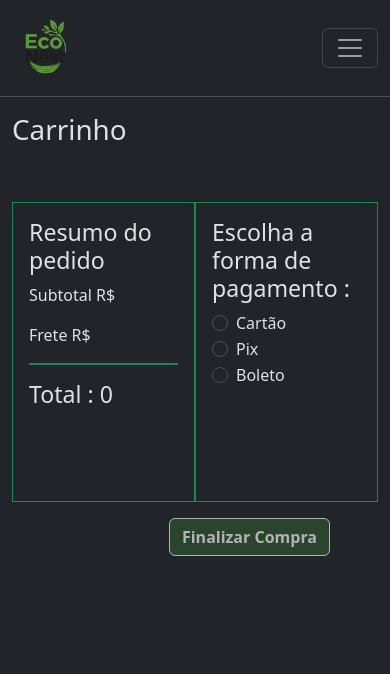
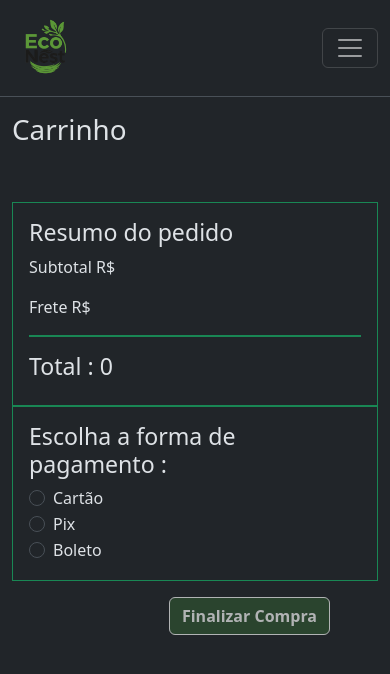
Before and after one commit to Econest-Ecologic/Front-end, a React (Vite) app in the folder Eco-nest/: page /pagamento in a window 390 px wide. Shown: the top 674 px of the page. Built offline with nearby package versions, Linux system fonts and the light colour scheme; no server answers.

Commit message:
fix : responsividade do usuario logado

```diff
--- a/Eco-nest/src/componente/bodyPages/PagPagamento.jsx
+++ b/Eco-nest/src/componente/bodyPages/PagPagamento.jsx
@@ -57,7 +57,7 @@ export default function PagPagamento() {
   return (
     <>
       <NavbarLogado carrinho={carrinho} />
-      <main className="container-xxl d-flex flex-column align-items-center w-100 min-vh-100">
+      <main className="container-xxl d-flex flex-column flex-wrap align-items-center w-100 min-vh-100">
         <div className="title w-100 mt-3">
           <h1 className="text-start">Carrinho</h1>
         </div>
@@ -73,7 +73,9 @@ export default function PagPagamento() {
             <hr className="border border-1 opacity-100 border-success" />
             <h3>Total : {precoTotal}</h3>
           </div>
-          <div className="col w-25 border border-success p-3">
+
+          <div className=" d-flex flex-wrap w-100">
+            <div className="col w-100 border border-success p-3">
               <h3>Escolha a forma de pagamento :</h3>
               <div className="form-check">
                 <input
@@ -87,7 +89,8 @@ export default function PagPagamento() {
                   Cartão
                 </label>
               </div>
-            <div className="form-check">
+
+              <div className="form-check w-100">
                 <input
                   className="form-check-input"
                   type="radio"
@@ -113,6 +116,7 @@ export default function PagPagamento() {
               </div>
             </div>
           </div>
+        </div>
         <div className="w-100 text-end">
           <button
             className="btn btn-eco mt-3 me-5"
```
Also changed, not shown: Eco-nest/src/componente/HomeLogado.jsx (+5 -8 lines), Eco-nest/src/componente/bodyPages/HomeUsuario.jsx (indentation only). Lines whose indentation alone changed are shown as unchanged.
